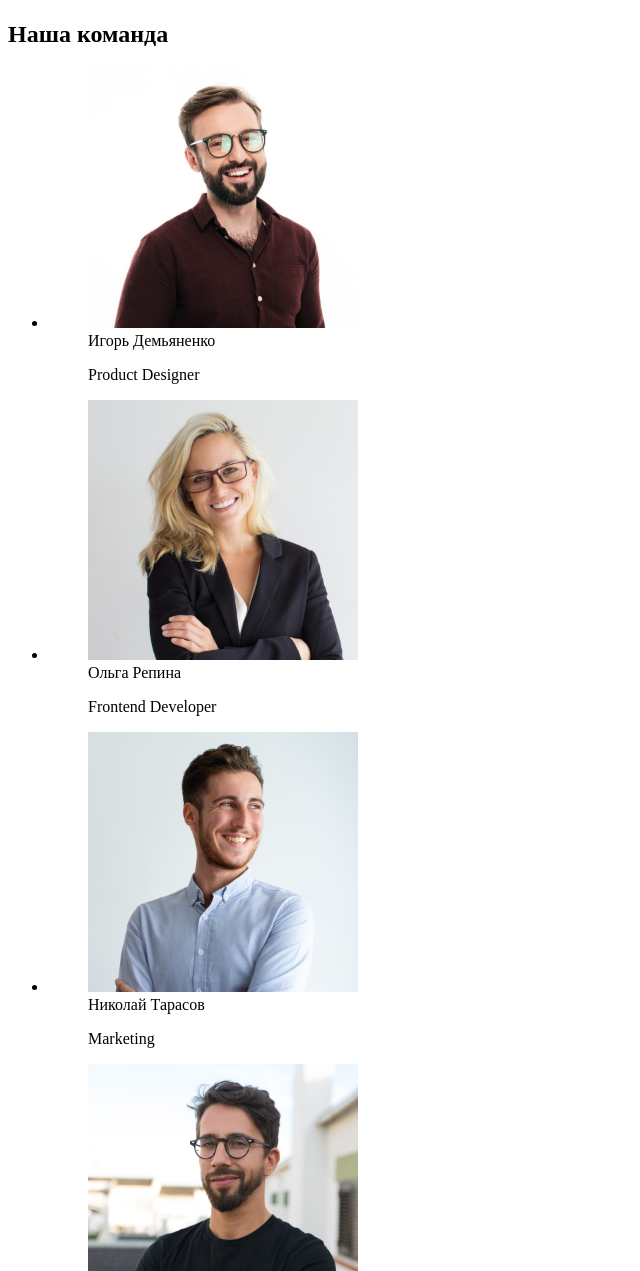
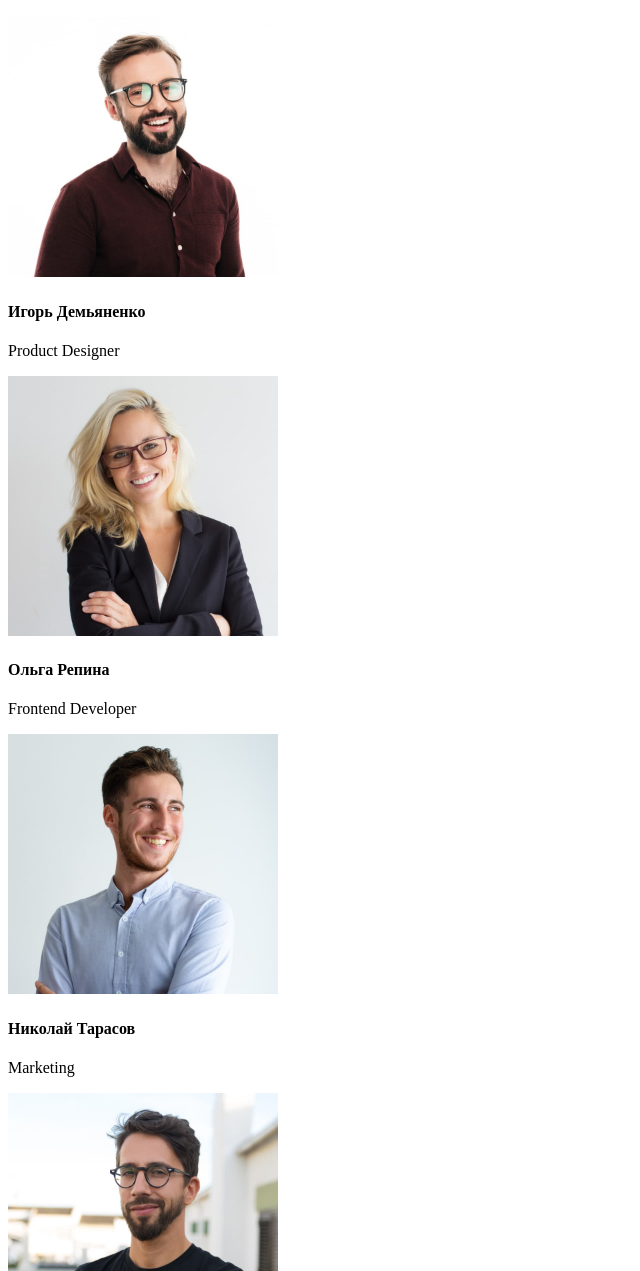
Before and after one commit to Nadin89/goit-markup-hw-01, a plain HTML site: page index.html in a window 1280 px wide. Shown: the part 1529-2800 px from the top of the page, without its empty margins (0-640 px from the left). Drawn offline with Linux system fonts and the light colour scheme.

Commit message:
виправлені помилки, знайдені валідатором

```diff
--- a/index.html
+++ b/index.html
@@ -9,7 +9,7 @@
 <!--Body-->
 <body>
   <!--Шапка сайта-->
-   <section>
+   <div>
        <nav>
          <p> <a href="/">WebStudio</a></p>
          <ul>
@@ -20,7 +20,7 @@
        </nav>
        <p> <a href="mailto:info@devstudio.com">info@devstudio.com</a> </p>
        <p> <a href="tel:+380961111111">+38 096 111 11 11</a> </p>
-   </section>
+      </div>
    <!--Главный контент-->
   <main>
         <!--Главный баннер-->
@@ -48,6 +48,7 @@
           Значимость этих проблем настолько очевидна, что реализация плановых заданий.
         </li>
       </ul>
+    </section>
     <!---Чем занимается студия-->
     <section>
       <h2>Чем мы занимаемся</h2>
@@ -59,45 +60,34 @@
     </section>
     <!--Команда студии-->
     <section>
-      <h2>Наша команда</h2>
-      <ul>
-        <li><figure>
+      <div>
            <img src="/images/team-card-1.jpeg" alt="Игорь Демьяненко" width="270">
-           <figcaption>Игорь Демьяненко</figcaption>
+           <h4>Игорь Демьяненко</h4>
            <p lang="en">Product Designer</p>
-        </figure></li>
-        <li>
-          <figure>
+      </div>
+      <div>
             <img src="/images/team-card-2.jpeg" alt="Ольга Репина" width="270">
-            <figcaption>Ольга Репина</figcaption>
+            <h4>Ольга Репина</h4>
             <p lang="en">Frontend Developer</p>
-          </figure>
-        </li>
-        <li>
-          <figure>
+      </div>
+          <div>
             <img src="/images/team-card-3.jpeg" alt="Николай Тарасов" width="270">
-            <figcaption>Николай Тарасов</figcaption>
+            <h4>Николай Тарасов</h4>
             <p lang="en">Marketing</p>
-          </figure>
-        </li>
-        <li>
-          <figure>
+      </div>
+      <div>
             <img src="/images/team-card-4.jpeg" alt="Михаил Ермаков" width="270">
-            <figcaption>Михаил Ермаков</figcaption>
+            <h4>Михаил Ермаков</h4>
             <p lang="en">UI Designer</p>
-          </figure>
-        </li>
-      </ul>
+      </div>
     </section>
   </main>
-</body>
 <!--Footer-->
 <footer>
-  <section>
     <p> <a href="/">WebStudio</a></p>
     <address>г. Киев, пр-т Леси Украинки, 26</address>
     <p> <a href="mailto:info@devstudio.com">info@devstudio.com</a> </p>
     <p> <a href="tel:+380961111111">+38 096 111 11 11</a> </p>
-  </section>
 </footer>
+</body>
 </html>
```
